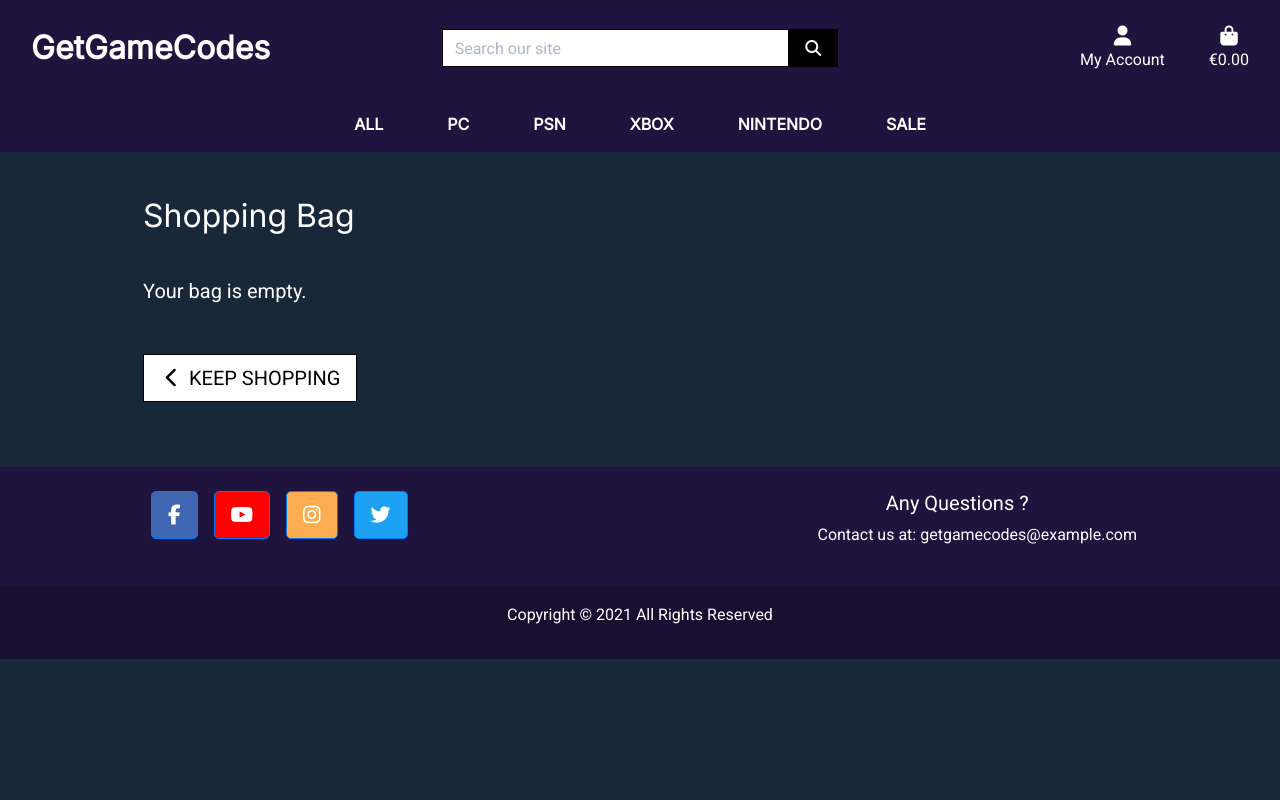
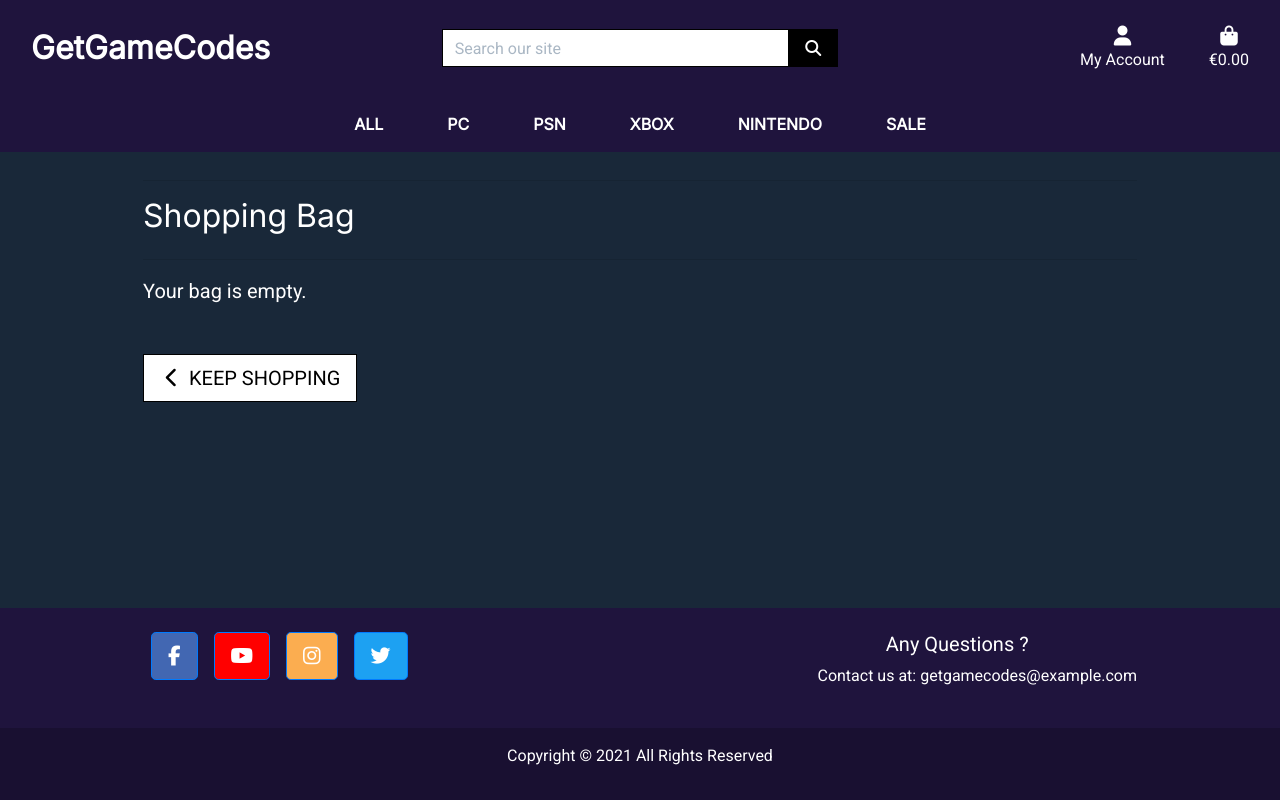
Before and after one commit to ThomasMSmit/GetGameCodes, a Django app: page /bag/ in a window 1280 px wide. Run offline with Django 3.2, Linux system fonts and the light colour scheme; parts of the project's set-up code (start-up, migrations or seed data) failed here and were passed over; some libraries are stand-ins or nearby versions.

Commit message:
change footer styling and change layout of base.html

```diff
--- a/static/css/base.css
+++ b/static/css/base.css
@@ -1,27 +1,47 @@
 html {
     height: 100%;
     background-color: #192839;
+    position: relative;
 }
 
 body {
     background: #192839;
     background-size: cover;
-    height: calc(100vh - 164px);
+    position: relative;
+    height: 100%;
     color: #000000;
     font-family: 'Roboto', sans-serif;
+}
+
+* {
+    box-sizing: border-box;
+}
+
+*:before,
+*:after {
+    box-sizing: border-box;
 }
 
 #navbar {
     background: #1F143D;
 }
 
-.footer {
+#page-container {
+    min-height: 100vh;
+    overflow: hidden;
+    display: block;
+    position: relative;
+    padding-bottom: 18rem;
+}
+
+#footer {
     background: #1F143D;
-    position: relative;
-    left: 0;
+    position: absolute;
     bottom: 0;
     width: 100%;
+    align-self: center;
 }
+
 
 /* Social media buttons */
 .facebook {
--- a/templates/base.html
+++ b/templates/base.html
@@ -38,7 +38,9 @@
 
     <title>GetGameCodes  {% block extra_title %}{% endblock %}</title>
   </head>
+
     <body>
+        <div id="page-container">
             <header class="container-fluid fixed-top">
                 <div id="navbar" class="row">
                     <div class="col-12 col-lg-4 my-auto py-1 py-lg-0 text-center text-lg-left">
@@ -113,7 +115,6 @@
                 </div>
             </header>
 
-
             {% if messages %}
             <div class="message-container">
                 {% for message in messages %}
@@ -132,13 +133,14 @@
             </div>
             {% endif %}
 
+            <div>
                 {% block page_header %}
                 {% endblock %}
 
                 {% block content %}
                 {% endblock %}
-    <div class="col-12 d-none d-xl-block mb-5"><hr></div>
-    <footer class="text-center text-lg-start footer">
+            </div>
+            <footer class="text-center text-lg-start" id="footer">
                 <!-- Social Media -->
                 <div class="container d-flex justify-content-center py-4">
                     <a href="https://www.facebook.com" target="_blank" rel="noreferrer" aria-label="facebook">
@@ -184,6 +186,6 @@
             </script>
             {% endblock %}
 
-
+        </div>
     </body>
 </html>
```
Lines whose indentation alone changed are shown as unchanged.
